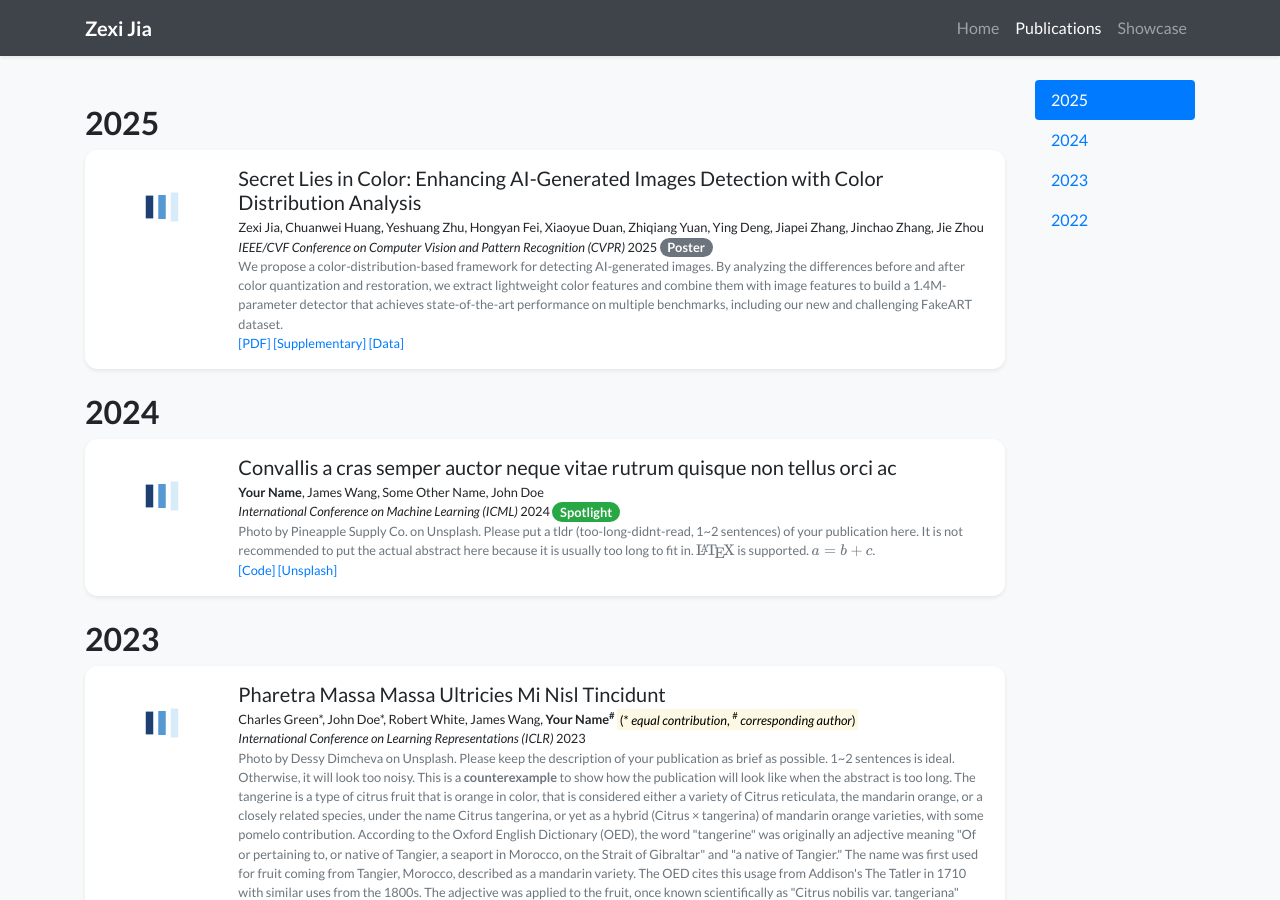
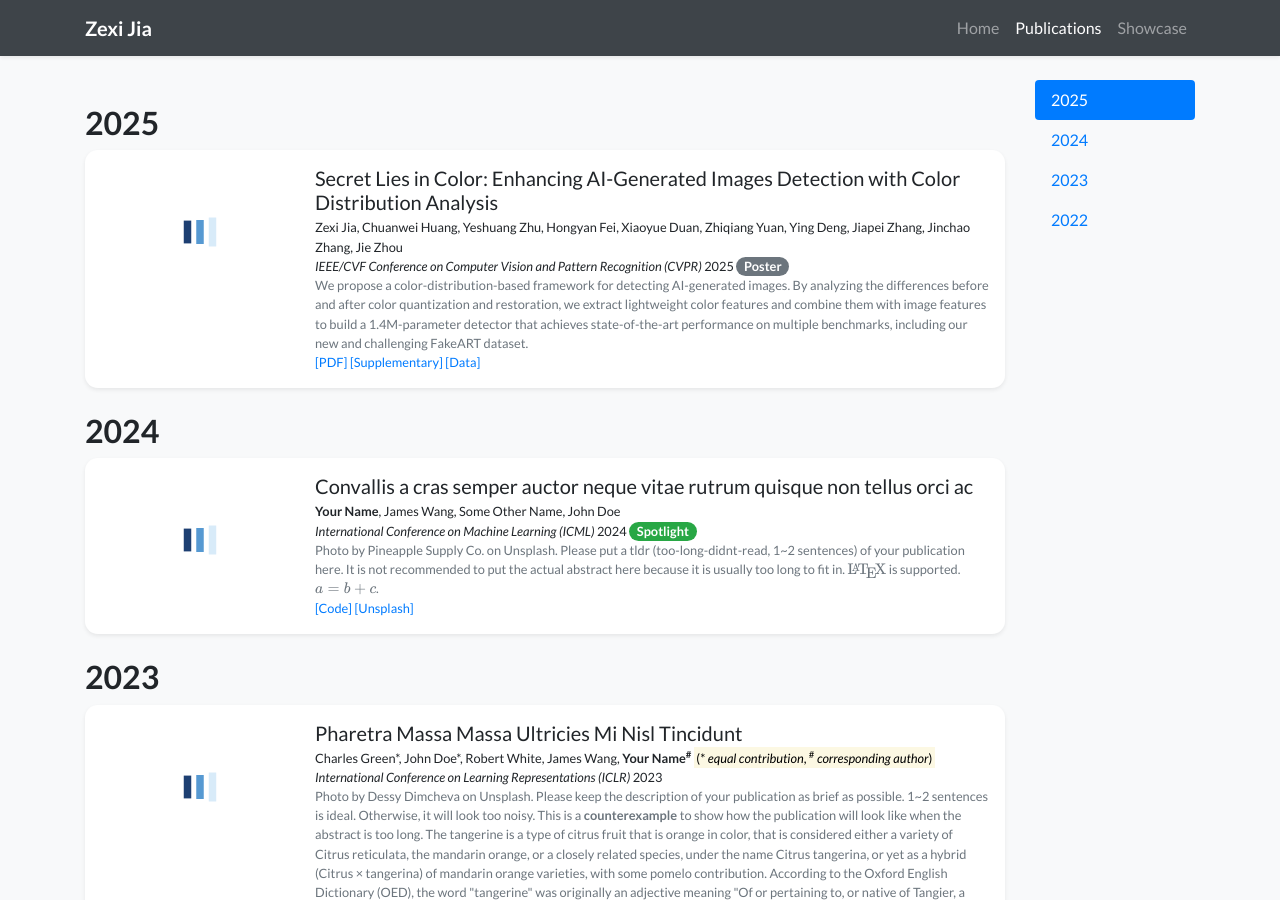
Before and after one commit to zexiJia/zexijia.github.io, a Jekyll site: the page built from publications.html, in a window 1280 px wide and 900 px high. Built offline with Jekyll 4.4.1, drawn with Linux system fonts in a browser that asks for light colours; nearby versions of some CDN libraries; a style sheet for code colours, icons or effects is not loaded.

```diff
--- a/_includes/widgets/publication_item.html
+++ b/_includes/widgets/publication_item.html
@@ -1,17 +1,34 @@
 {% assign item = include.item %}
 <div class="d-none d-md-block">
     <div class="row no-gutters {% unless include.hide_bottom_border %}border-bottom{% endunless %} border-gray">
-        <div class="col-md-3 col-xl-2 mb-md-0 p-md-3">
+        <!-- 封面列：从 col-md-3 col-xl-2 调大到 col-md-4 col-xl-3 -->
+        <div class="col-md-4 col-xl-3 mb-md-0 p-md-3">
             {%- if item.cover -%}
-            <img data-src="{{ item.cover | relative_url }}" alt="{{ item.title }}" class="lazy w-100 rounded-sm" src="{{ '/assets/images/empty_300x200.png' | relative_url }}">
+            <img
+                data-src="{{ item.cover | relative_url }}"
+                alt="{{ item.title }}"
+                class="lazy w-100 rounded-sm"
+                src="{{ '/assets/images/empty_300x200.png' | relative_url }}"
+                style="max-height: 260px; object-fit: cover;"
+            >
             {%- else -%}
-            <svg class="bubble-visual-hash lazy w-100 rounded-sm" data-bubble-visual-hash="{{ item.id }}" viewBox="0 0 300 200"></svg>
+            <svg class="bubble-visual-hash lazy w-100 rounded-sm"
+                 data-bubble-visual-hash="{{ item.id }}"
+                 viewBox="0 0 300 200"></svg>
             {%- endif -%}
         </div>
-        <div class="col-md-9 col-xl-10 p-3 pl-md-0">
+
+        <!-- 文字列：对应从 9/10 缩到 8/9 -->
+        <div class="col-md-8 col-xl-9 p-3 pl-md-0">
             <h5 class="mt-0 mb-1 font-weight-normal">{{ item.title }}</h5>
-            <p class="mt-0 mb-0 small">{% include widgets/author_list.html authors=item.authors %}</p>
-            <p class="mt-0 mb-0 small">{{item.pub_pre}}<i>{{ item.pub }}</i>{{ item.pub_post }} {{ item.pub_date }} {{ item.pub_last }} <span data-semantic-scholar-id="{{ item.semantic_scholar_id }}"></span></p>
+            <p class="mt-0 mb-0 small">
+                {% include widgets/author_list.html authors=item.authors %}
+            </p>
+            <p class="mt-0 mb-0 small">
+                {{item.pub_pre}}<i>{{ item.pub }}</i>{{ item.pub_post }}
+                {{ item.pub_date }} {{ item.pub_last }}
+                <span data-semantic-scholar-id="{{ item.semantic_scholar_id }}"></span>
+            </p>
             <p class="mt-0 mb-0 small text-muted">{{ item.abstract }}</p>
 
             <p class="small pb-0 mb-0 lh-125 text-muted abstract-links">
@@ -23,11 +40,11 @@
                 {% endif %}
                 {% endfor %}
             </p>
-
         </div>
     </div>
 </div>
 
+<!-- mobile 部分不用动，保持原样即可 -->
 <div class="row no-gutters d-md-none {% unless include.hide_bottom_border %}border-bottom{% endunless %} border-gray {% if include.first %}rounded-xl-top{% endif %} {% if include.last %}rounded-xl-bottom{% endif %} {% if item.cover %}lazy{% endif %}" data-src="{{ item.cover | relative_url }}">
     <div class="w-100 {% if include.first %}rounded-xl-top{% endif %} {% if include.last %}rounded-xl-bottom{% endif %}" style="background-color: rgba(255,255,255,0.9);">
         <div class="d-flex align-items-start flex-column py-3 px-4">
@@ -50,5 +67,4 @@
             </div>
         </div>
     </div>
-
 </div>
```
